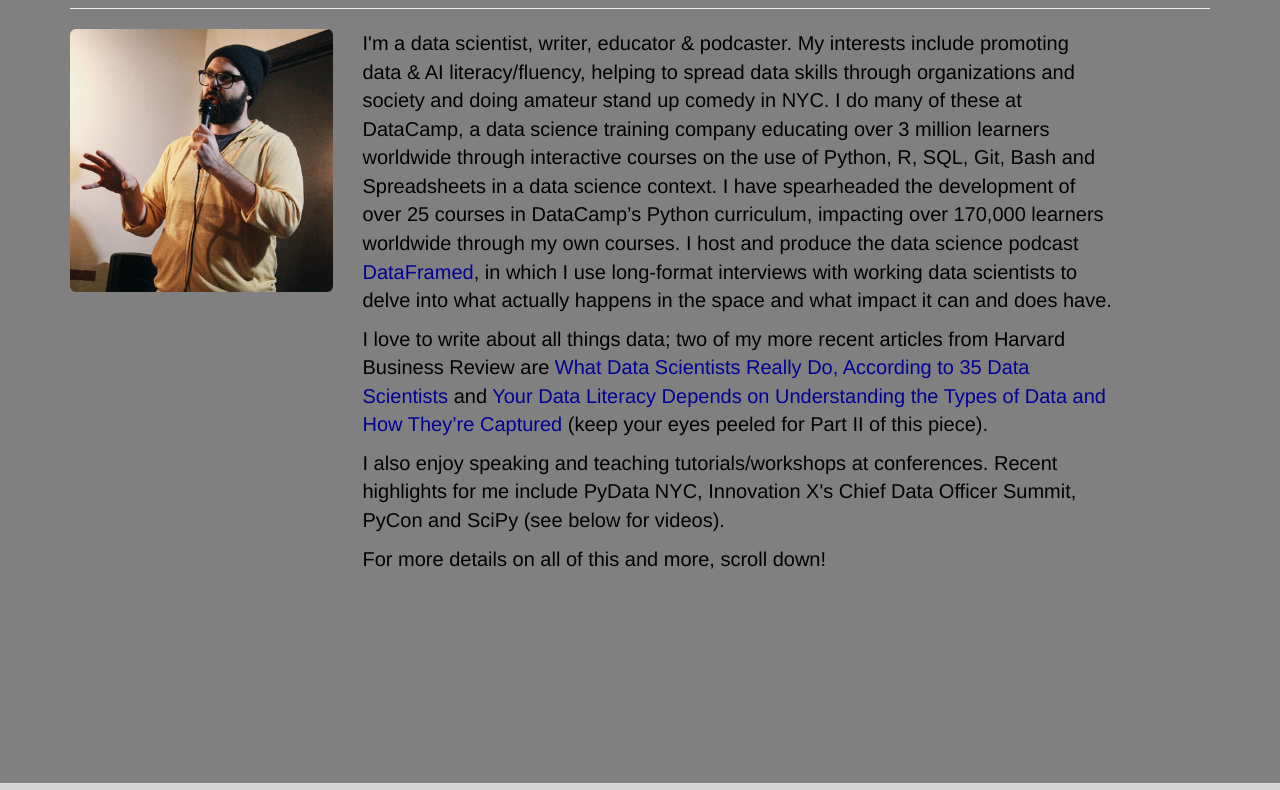
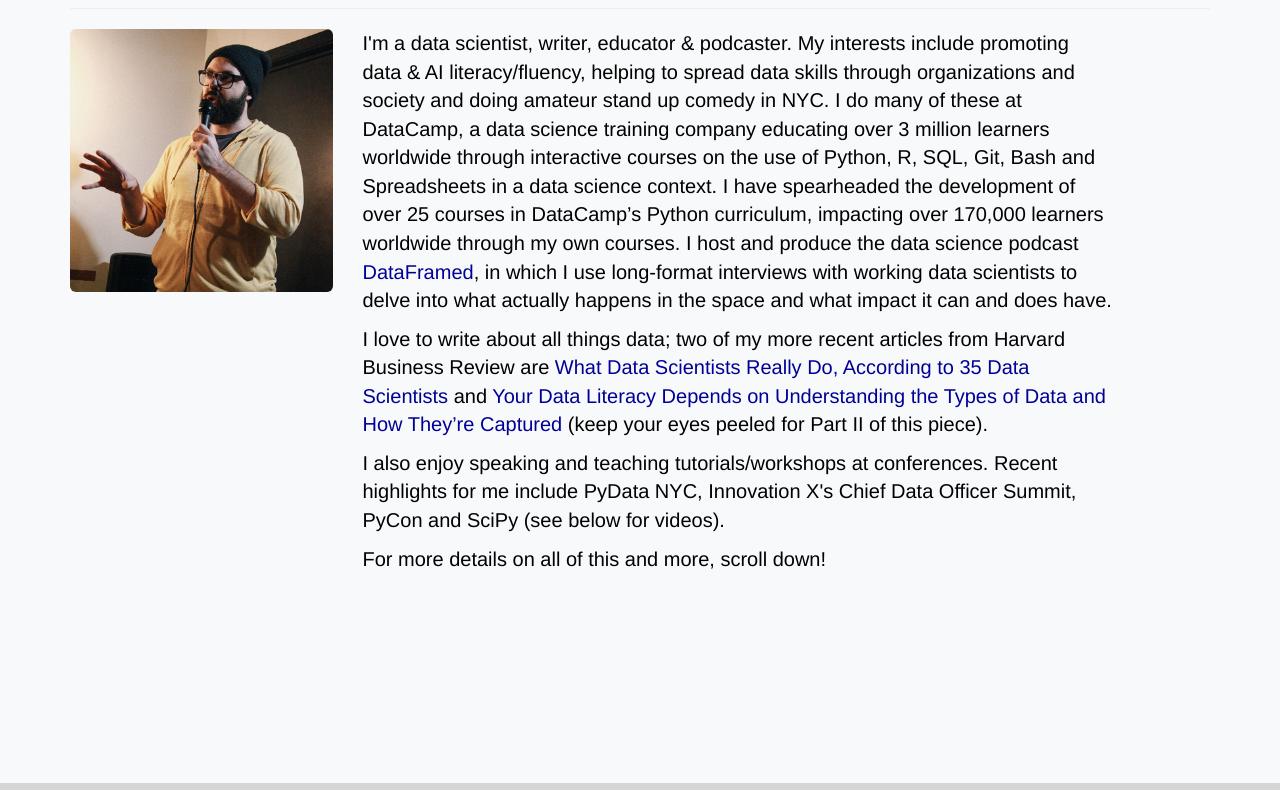
Before and after one commit to hugobowne/hugobowne.github.io, a plain HTML site: page index.html in a window 1280 px wide. Shown: the part 347-1137 px from the top of the page. Drawn offline with nearby package versions, Linux system fonts and the light colour scheme.

Commit message:
Change background colour
Contrast gotta be nice on the eyes!

```diff
--- a/css/freelancer.css
+++ b/css/freelancer.css
@@ -153,7 +153,7 @@
   font-size: 3em;
 }
 section.success {
-  background: #808080;
+  background: #f8f9fa;
   color: #000000;
 }
 @media (max-width: 767px) {
```
